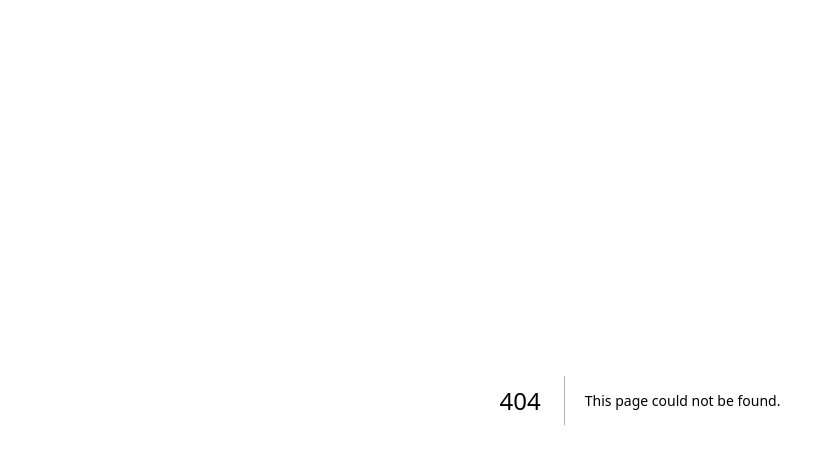
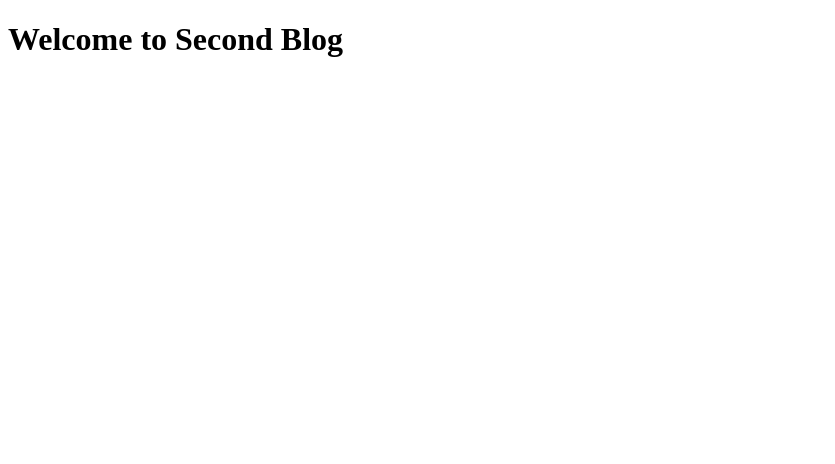
Before and after one commit to msaShahid/nextjs15_application, a Next.js app: page /blog/second in a window 1280 px wide. Before the commit this address had no page. Shown: the top 464 px of the page, without its empty margins (0-835 px from the left). Built offline with nearby package versions, Linux system fonts and the light colour scheme.

Commit message:
handling Nested Routes

```diff
--- /dev/null
+++ b/src/app/blog/first/page.tsx
@@ -0,0 +1,3 @@
+export default function FirstBlogPost(){
+    return <h1 className="text-center">Welcome to First Blog</h1>
+}
--- /dev/null
+++ b/src/app/blog/page.tsx
@@ -0,0 +1,3 @@
+export default function Profile(){
+    return <h1 className="text-center">Welcome to Blog</h1>
+}
--- /dev/null
+++ b/src/app/blog/second/page.tsx
@@ -0,0 +1,3 @@
+export default function SecondBlogPost(){
+    return <h1 className="text-center">Welcome to Second Blog</h1>
+}
```
